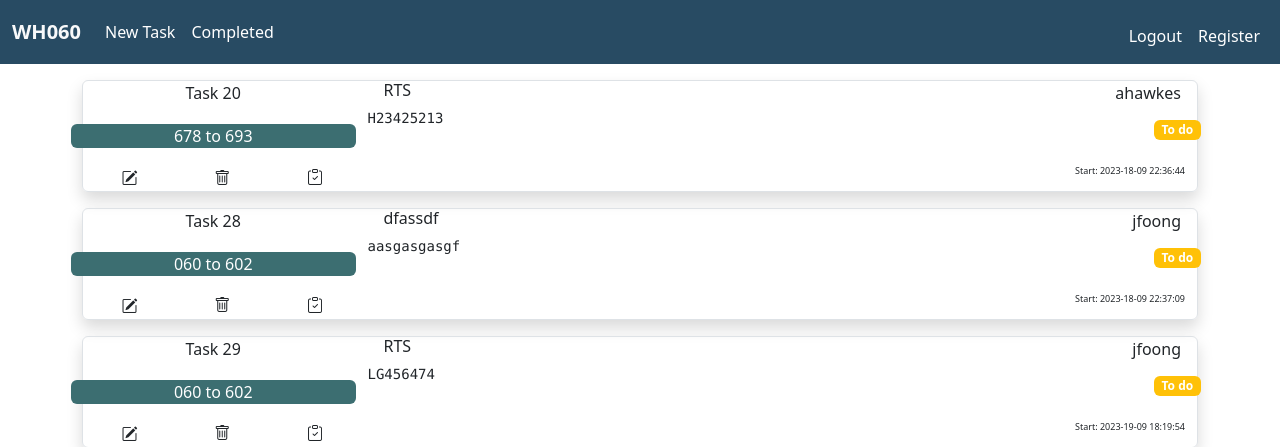
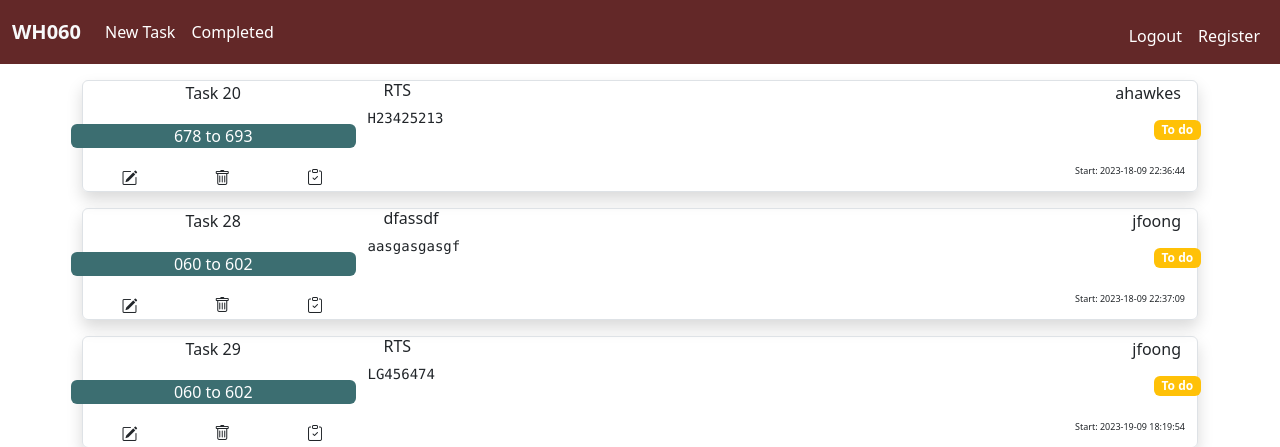
Before and after one commit to Waffleywaffers/warehousetodo, a Flask app: page / in a window 1280 px wide. Shown: the top 447 px of the page. Run offline with Flask 3, Linux system fonts and the light colour scheme; a user stored in the database is signed in; data comes from the database, SQL or seed files in the repository.

Commit message:
testing navbar styling

```diff
--- a/static/style.css
+++ b/static/style.css
@@ -12,7 +12,7 @@
 }
 
 .navbar {
-  background-color: #284B63;
+  background-color: #632828;
   color: white;
 }
 
```
